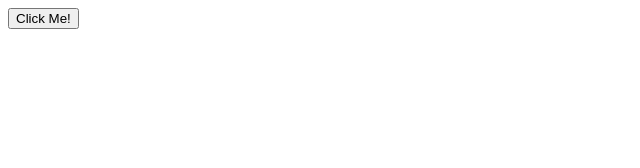
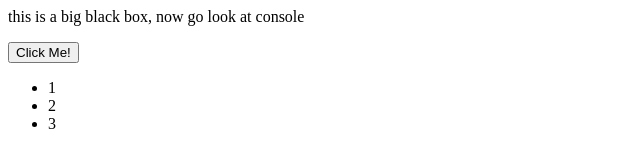
Before and after one commit to staten-island-tech/dom-manipulation-project-timothyd93, a plain HTML site: page index.html in a window 1280 px wide. Shown: the whole page, without its empty margins (0-640 px from the left). Drawn offline with Linux system fonts and the light colour scheme.

Commit message:
Update index.html

```diff
--- a/index.html
+++ b/index.html
@@ -7,7 +7,13 @@
   </head>
   <body>
     <div id="big-black-box">
+      <p id="text">this is a big black box, now go look at console</p>
       <button type="button" id="btn">Click Me!</button>
+      <ul>
+        <li class="point">1</li>
+        <li class="point">2</li>
+        <li class="point">3</li>
+      </ul>
     </div>
     <script src="index.js"></script>
   </body>
```
